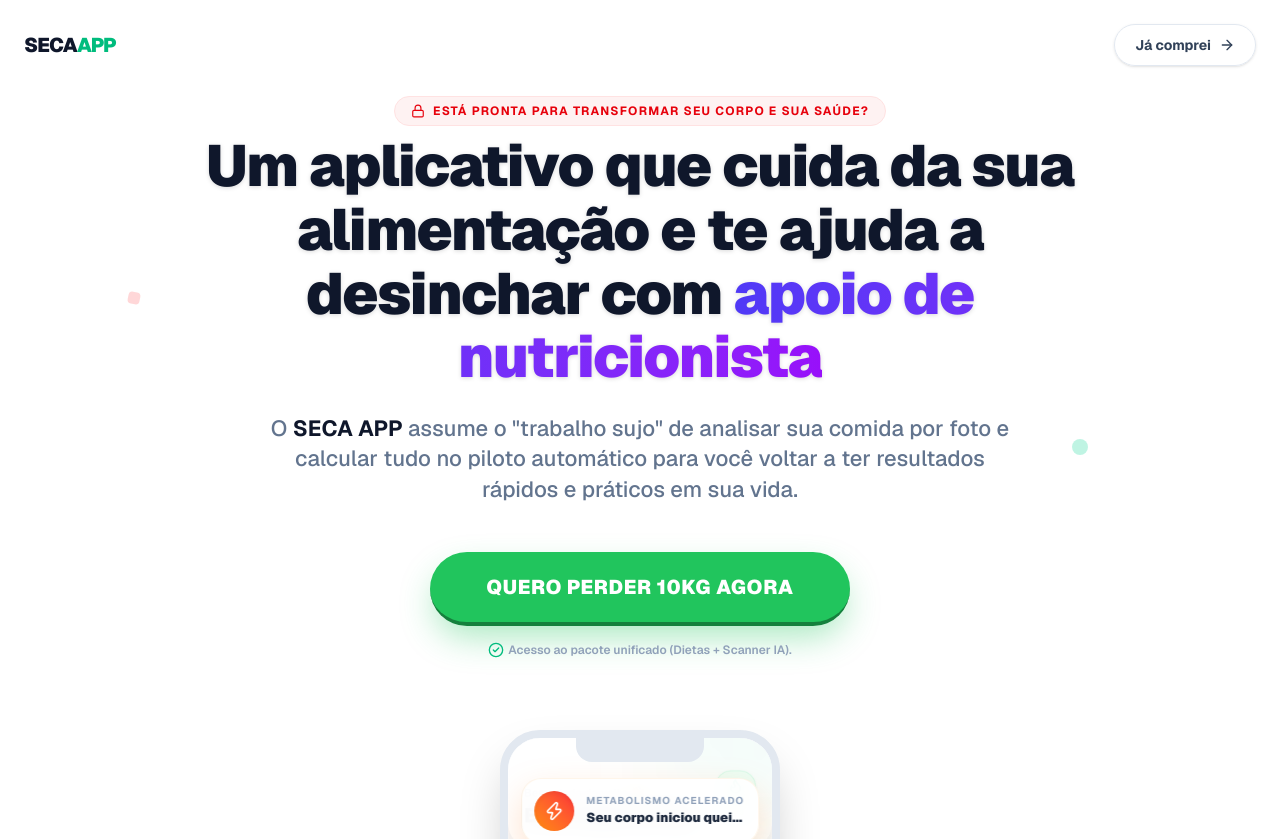
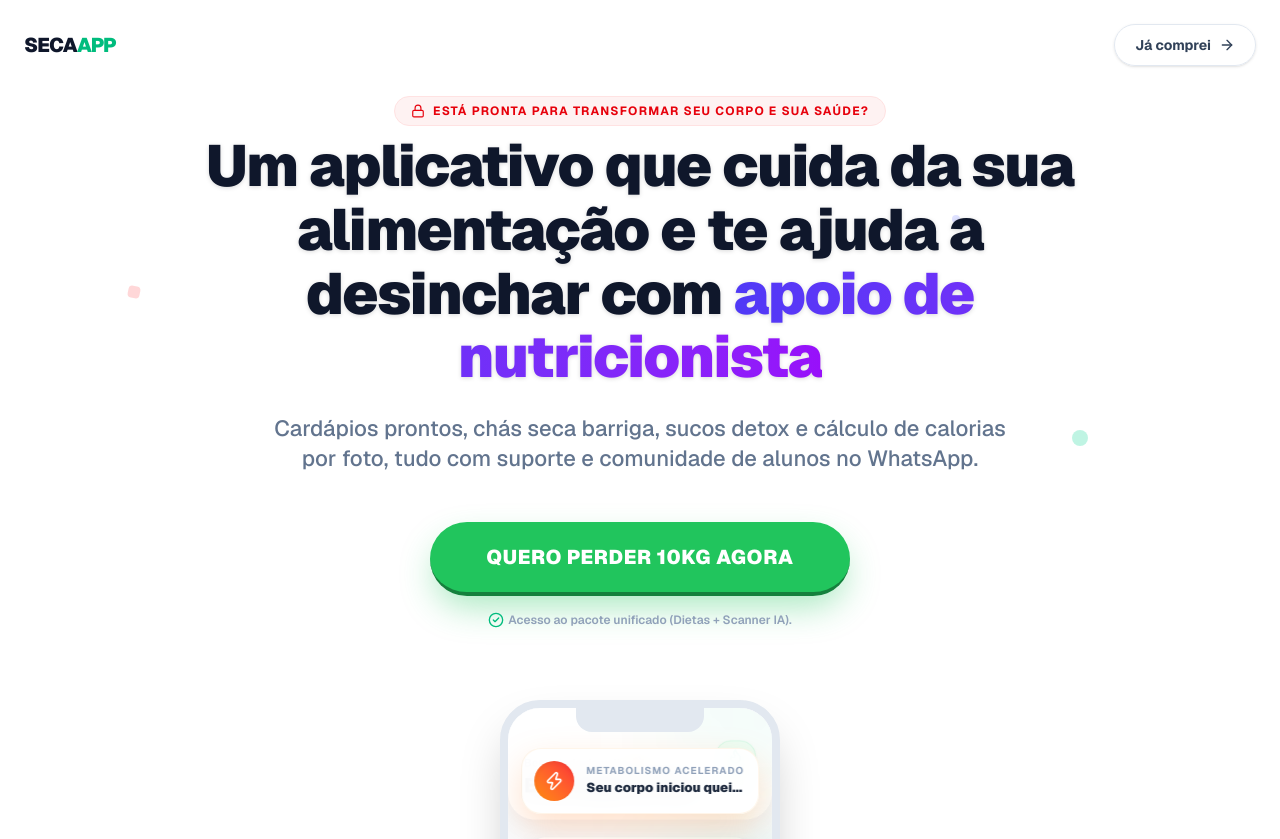
Before and after one commit to ofamosorei/app-fit, a Next.js app in the folder frontend/: page / in a window 1280 px wide. Shown: the top 839 px of the page. Built offline with nearby package versions, Linux system fonts and the light colour scheme.

Commit message:
feat(landing): update hero subtitle description

```diff
--- a/frontend/src/app/page.tsx
+++ b/frontend/src/app/page.tsx
@@ -102,7 +102,7 @@
             Um aplicativo que cuida da sua alimentação e te ajuda a desinchar com <span className="text-transparent bg-clip-text bg-gradient-to-r from-indigo-600 to-purple-600">apoio de nutricionista</span>
           </h1>
           <p className="text-lg sm:text-[22px] text-slate-500 font-medium max-w-3xl mx-auto leading-snug">
-            O <strong className="text-slate-900">SECA APP</strong> assume o "trabalho sujo" de analisar sua comida por foto e calcular tudo no piloto automático para você voltar a ter resultados rápidos e práticos em sua vida.
+            Cardápios prontos, chás seca barriga, sucos detox e cálculo de calorias por foto, tudo com suporte e comunidade de alunos no WhatsApp.
           </p>
           <div className="pt-6 pb-6 w-full flex flex-col items-center">
             {primaryBtn("QUERO PERDER 10KG AGORA")}
```
